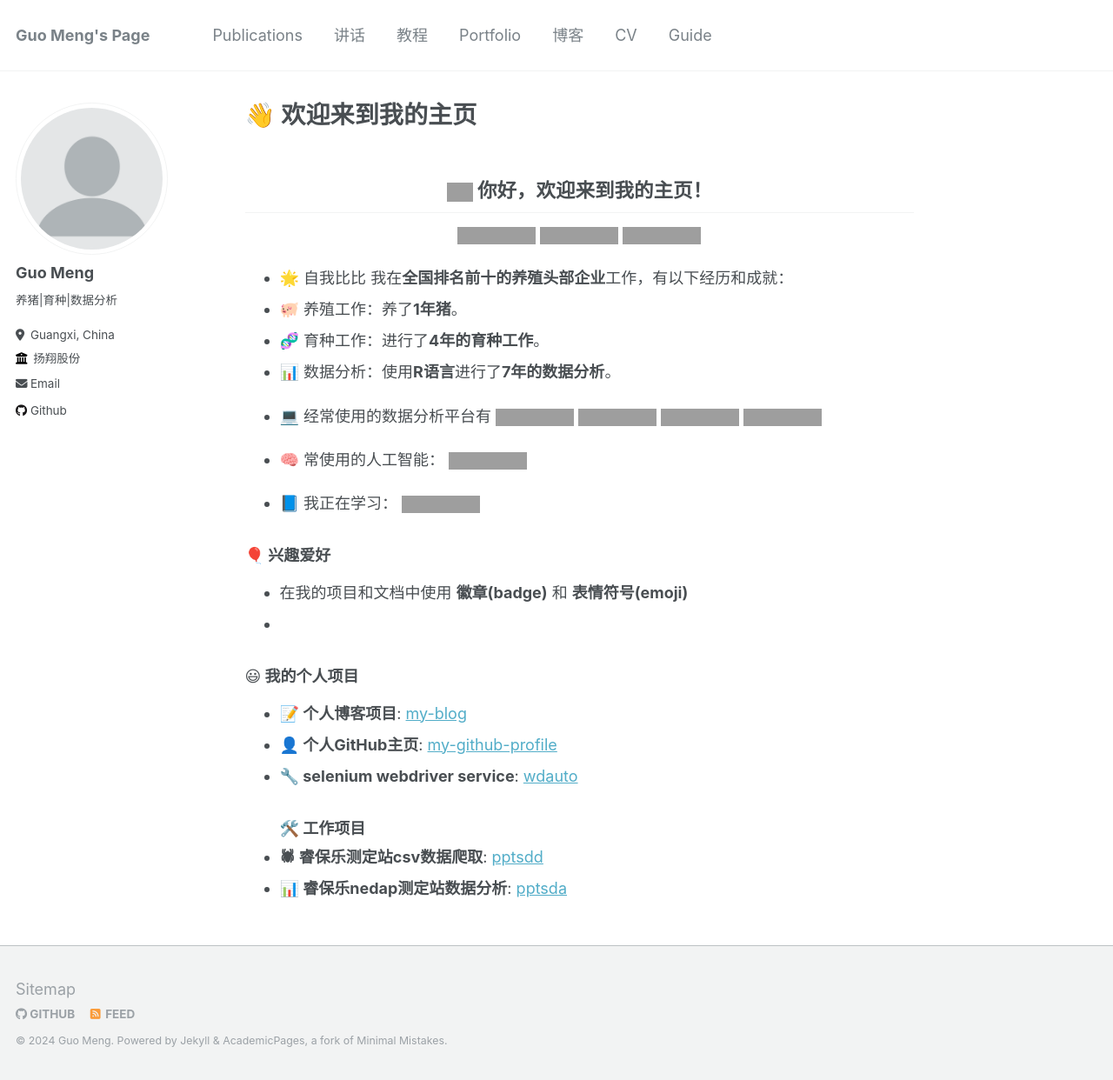
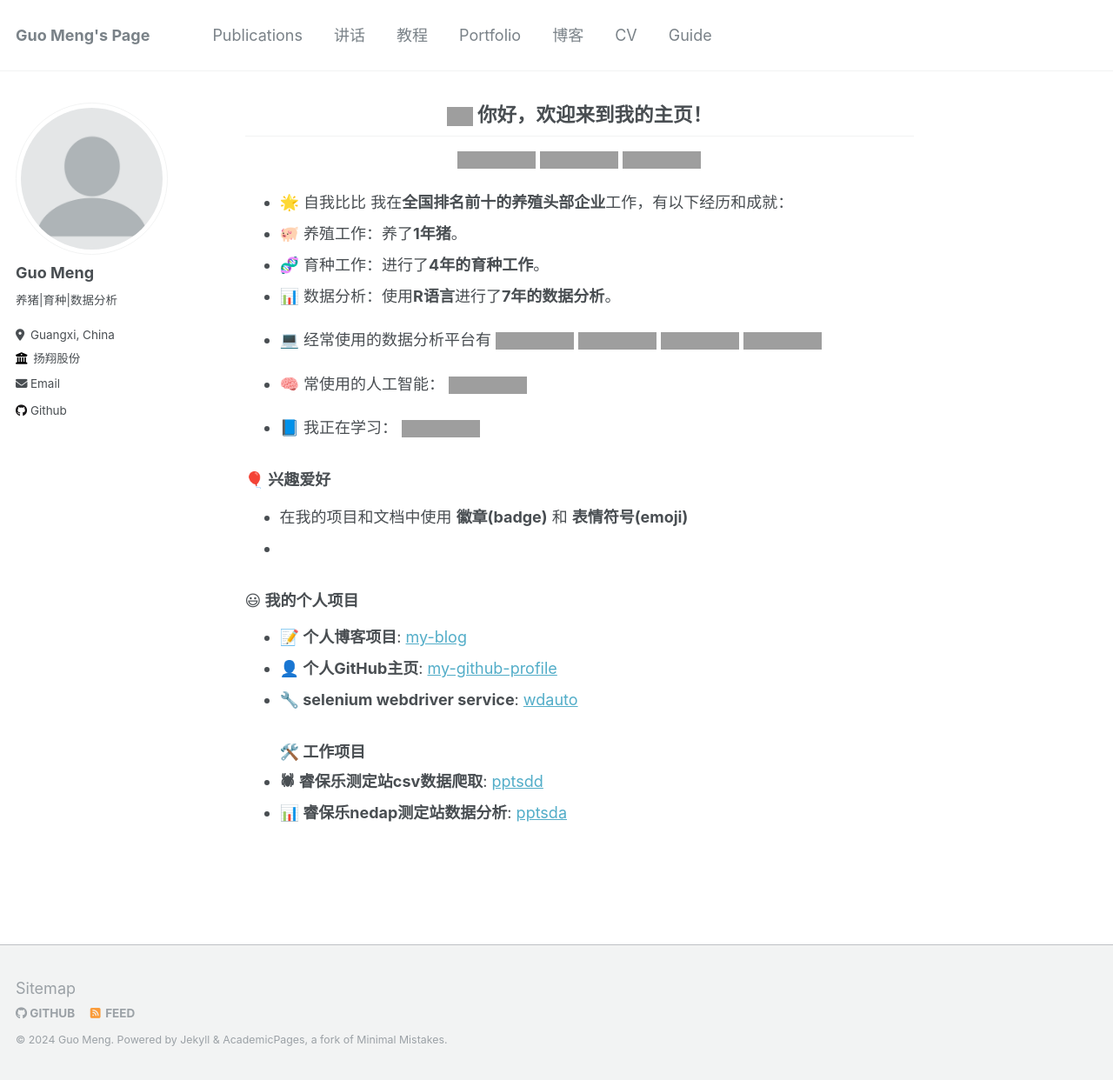
Before and after one commit to tony2015116/tony2015116.github.io, a Jekyll site: the page built from _pages/about.md, in a window 1280 px wide and 1242 px high, cut to the strip 0-1242 px from the top of the window. Shown: the whole strip at 87% size. Built offline with Jekyll 4.4.1, drawn with Linux system fonts in a browser that asks for light colours; grey boxes are pictures that could not be loaded.

Commit message:
2024-03-09

```diff
--- a/_data/navigation.yml
+++ b/_data/navigation.yml
@@ -13,7 +13,7 @@ main:
     url: /portfolio/
 
   - title: "博客"
-    url: /archive/
+    url: /year-archive/
 
   - title: "CV"
     url: /cv/
--- a/_pages/about.md
+++ b/_pages/about.md
@@ -1,6 +1,5 @@
 ---
 permalink: /
-title: "👋 欢迎来到我的主页"
 author_profile: true
 redirect_from:
   - /about/
@@ -9,7 +8,7 @@ editor_options:
   markdown:
     wrap: 72
 ---
-<h2 align="center">
+<h2 align="center" style="margin-top: 0;">
 <img src="https://emojis.slackmojis.com/emojis/images/1531849430/4246/blob-sunglasses.gif?1531849430" width="30"/>
 你好，欢迎来到我的主页！
 </h2>
```
